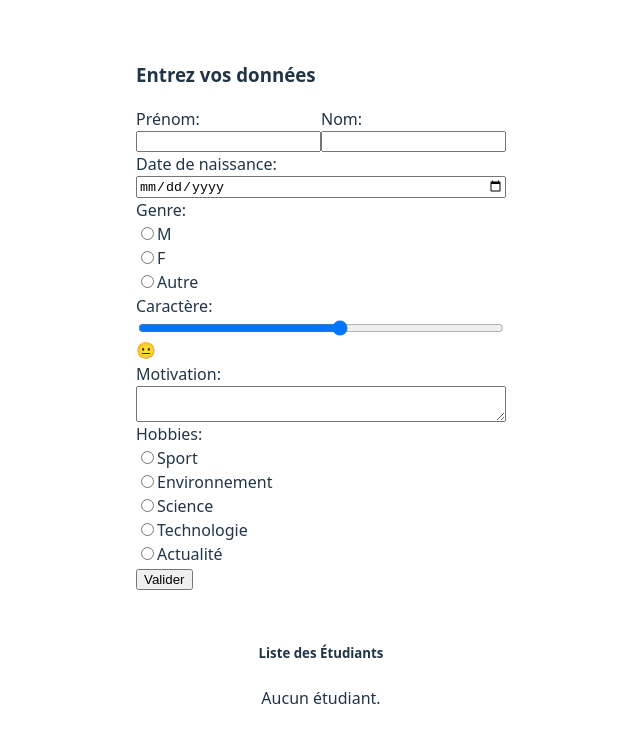
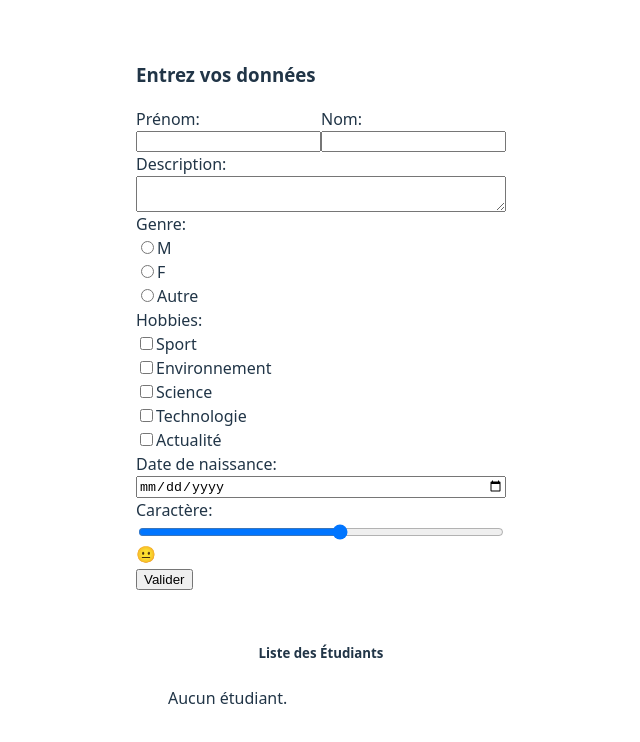
Before and after one commit to davidgalindo-git/ICT-294, a Vue app in the folder Ex2/Ex2/: page / in a window 1280 px wide. Shown: the top 742 px of the page, without its empty margins (319-959 px from the left). Built offline with nearby package versions, Linux system fonts and the light colour scheme.

Commit message:
feat:list card display

```diff
--- a/Ex2/Ex2/src/components/Form.vue
+++ b/Ex2/Ex2/src/components/Form.vue
@@ -3,11 +3,11 @@ import {computed, ref} from 'vue'
 
 const firstname = ref('')
 const lastname = ref('')
-const birthday = ref('')
+const birthdate = ref('')
 const gender = ref('')
-const character = ref('')
-const motivation = ref('')
-const hobbies = ref([''])
+const character = ref('5')
+const description = ref('')
+const hobbies = ref([])
 
 const emit = defineEmits(['review-submitted'])
 
@@ -15,10 +15,10 @@ function onSubmit() {
   const studentForm = {
     firstname: firstname.value,
     lastname: lastname.value,
-    birthday: birthday.value,
+    birthdate: birthdate.value,
     gender: gender.value,
-    character: character.value,
-    motivation: motivation.value,
+    character: currentEmoji.value,
+    description: description.value,
     hobbies: hobbies.value
   }
   console.log(studentForm)
@@ -27,11 +27,11 @@ function onSubmit() {
   // remettre les valeurs par défaut après submit review
   firstname.value = ''
   lastname.value = ''
-  birthday.value = ''
+  birthdate.value = ''
   gender.value = ''
-  character.value = ''
-  motivation.value = ''
-  hobbies.value = ['']
+  character.value = '5'
+  description.value = ''
+  hobbies.value = []
 }
 
 const genderOptions = ref([
@@ -50,9 +50,8 @@ const hobbiesOptions = ref([
 
 const MIN_VALUE = 0
 const MAX_VALUE = 9
-const moodValue = ref(5)
 const currentEmoji = computed(() => {
-  const index = moodValue.value
+  const index = character.value
   const emojis = ["😢", "😁", "😊", "😒", "😃", "😐", "😖", "😤", "😟", "😆"] // la touche windows + "." permettent de choisir des emojis
   return emojis[index];
 })
@@ -70,11 +69,11 @@ const currentEmoji = computed(() => {
         <label for="lastname">Nom:</label>
         <input type="text" id="lastname" v-model="lastname">
       </div>
-  </div>
+    </div>
 
     <div class="review-form-row">
-      <label for="birthday">Date de naissance:</label>
-      <input type="date" id="birthday" v-model="birthday">
+      <label for="description">Description:</label>
+      <textarea id="description" v-model="description"></textarea>
     </div>
 
     <div class="review-form-row">
@@ -95,30 +94,11 @@ const currentEmoji = computed(() => {
     </div>
 
     <div class="review-form-row">
-      <label for="character">Caractère:</label>
-      <input
-          type="range"
-          :min="MIN_VALUE"
-          :max="MAX_VALUE"
-          step="1"
-          v-model.number="moodValue"
-          class="form-range"
-          id="character"
-      >
-      <span>{{ currentEmoji }}</span>
-    </div>
-
-    <div class="review-form-row">
-      <label for="motivation">Motivation:</label>
-      <textarea id="motivation" v-model="motivation"></textarea>
-    </div>
-
-    <div class="review-form-row">
       <label for="hobbies">Hobbies:</label>
       <div v-for="option in hobbiesOptions" :key="option.value" class="form-check">
         <input
             class="form-check-input"
-            type="radio"
+            type="checkbox"
             :id="option.value"
             :value="option.value"
             v-model="hobbies"
@@ -128,6 +108,25 @@ const currentEmoji = computed(() => {
           {{ option.label }}
         </label>
       </div>
+    </div>
+
+    <div class="review-form-row">
+      <label for="birthdate">Date de naissance:</label>
+      <input type="date" id="birthdate" v-model="birthdate">
+    </div>
+
+    <div class="review-form-row">
+      <label for="character">Caractère:</label>
+      <input
+          type="range"
+          :min="MIN_VALUE"
+          :max="MAX_VALUE"
+          step="1"
+          v-model.number="character"
+          class="form-range"
+          id="character"
+      >
+      <span>{{ currentEmoji }}</span>
     </div>
 
     <input class="button" type="submit" value="Valider"/>
--- a/Ex2/Ex2/src/components/StudentList.vue
+++ b/Ex2/Ex2/src/components/StudentList.vue
@@ -16,9 +16,16 @@ const props = defineProps({
     </div>
     <div class="card-body">
       <ul v-if="props.studentList.length" class="list-group list-group-flush">
-        <li v-for="(s, index) in props.studentList" :key="index">
-          <span class="badge bg-secondary me-2">{{ index + 1 }}</span>
-          <span><strong>{{ s.firstname }}</strong> {{ s.lastname }}</span>
+        <li v-for="(s, index) in props.studentList" :key="index" class="list-group-item">
+          <p class="badge bg-secondary me-2">{{ index + 1 }}</p>
+          <p><strong>{{ s.firstname }} {{ s.lastname }}</strong></p>
+          <p><strong>Description : </strong>{{ s.description }}</p>
+          <p><strong>Genre : </strong>{{ s.gender }}</p>
+          <p><strong>Centres d'intérêt : </strong>{{ s.hobbies.join(', ') }}</p>
+          <p><strong>Date de naissance : </strong>{{ s.birthdate }}</p>
+          <p><strong>Caractère : </strong>{{ s.character }}</p>
+          <p v-if="s.photo"><strong>photo : </strong>{{ s.photo }}</p>
+          <p v-else><strong>photo : </strong>Pas de photo</p>
         </li>
       </ul>
       <p v-else>Aucun étudiant.</p>
@@ -27,5 +34,19 @@ const props = defineProps({
 </template>
 
 <style scoped>
-
+.card-body {
+  text-align: left;
+}
+.list-group {
+  list-style: none;
+  display: flex;
+  flex-direction: row;
+  flex-wrap: wrap;
+  gap: 1rem;
+}
+.list-group-item {
+  padding: 5px;
+  border: 1px solid gray;
+  width: 250px;
+}
 </style>
```
